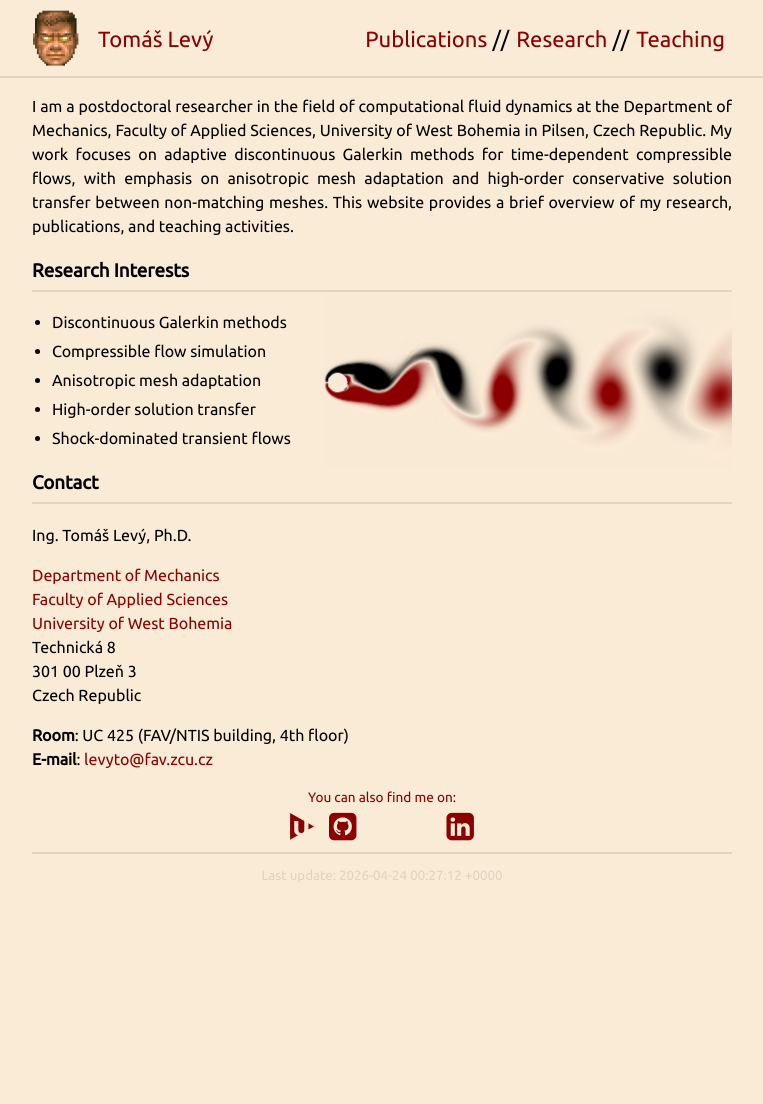
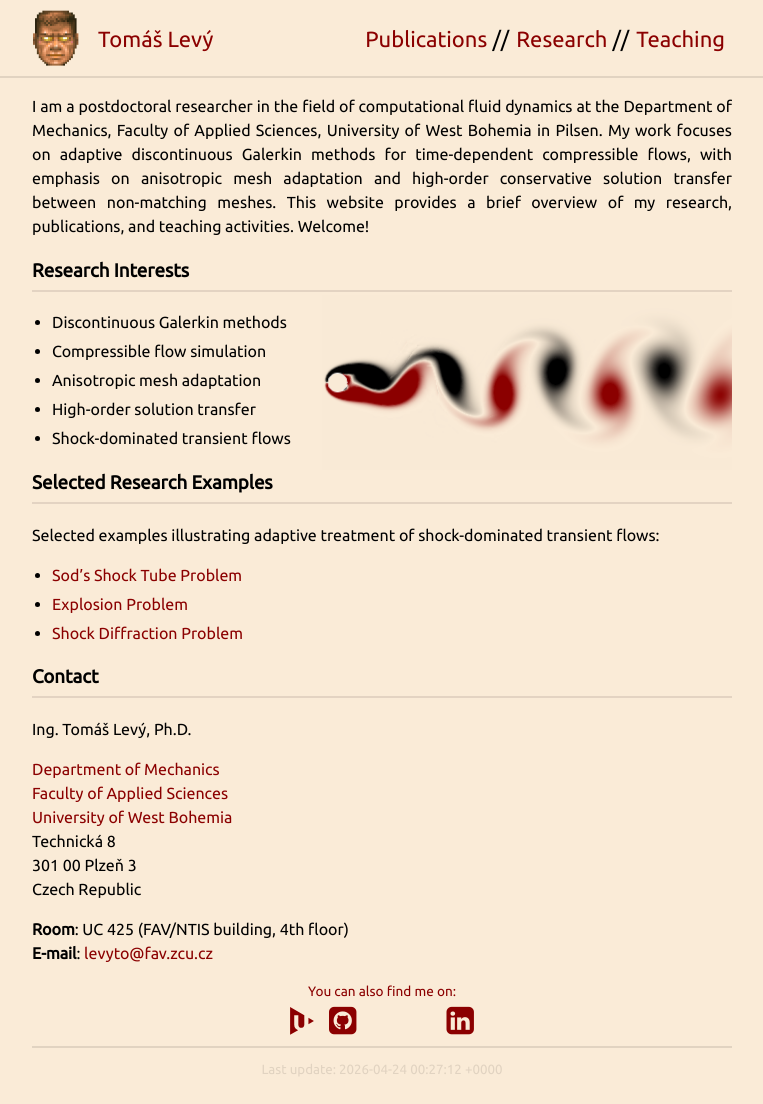
Before and after one commit to levyto/levyto.github.io, a Jekyll site: the page built from index.md, in a window 1280 px wide. Shown: the whole page, without its empty margins (258-1021 px from the left). Built offline with Jekyll 4.4.1, drawn with Linux system fonts in a browser that asks for light colours; nearby versions of some CDN libraries; a style sheet for code colours, icons or effects is not loaded; before the commit the page ends 910 px from its top, so only the background shows below that.

Commit message:
Polished home page

```diff
--- a/_sass/_style.scss
+++ b/_sass/_style.scss
@@ -147,3 +147,10 @@ blockquote p:last-child {
   font-size: 0.95rem;
   text-align: center;
 }
+
+.home-image {
+  display: block;
+  max-width: 100%;
+  height: auto;
+  margin: 0 auto;
+}
--- a/index.md
+++ b/index.md
@@ -8,17 +8,27 @@ layout: default
 <!-- <img src="{{ '/figs/vonkarman.png' | relative_url }}" style="width: 300px; float: right; margin: 0 0 1rem 1rem;"> -->
 
 
-I am a postdoctoral researcher in the field of computational fluid dynamics at the Department of Mechanics, Faculty of Applied Sciences, University of West Bohemia in Pilsen, Czech Republic. My work focuses on adaptive discontinuous Galerkin methods for time-dependent compressible flows, with emphasis on anisotropic mesh adaptation and high-order conservative solution transfer between non-matching meshes. This website provides a brief overview of my research, publications, and teaching activities.
+I am a postdoctoral researcher in the field of computational fluid dynamics at the Department of Mechanics, Faculty of Applied Sciences, University of West Bohemia in Pilsen. My work focuses on adaptive discontinuous Galerkin methods for time-dependent compressible flows, with emphasis on anisotropic mesh adaptation and high-order conservative solution transfer between non-matching meshes. This website provides a brief overview of my research, publications, and teaching activities. Welcome!
 
 ### Research Interests
 
-<img src="{{ '/figs/vonkarman_crop.png' | relative_url }}" style="width: 410px; float: right; margin-top: -15px;">
+<div class="home-image ">
+    <img src="{{ '/figs/vonkarman_crop.png' | relative_url }}" style="width: 410px; float: right; margin-top: -15px;">
+</div>
 
 - Discontinuous Galerkin methods
 - Compressible flow simulation
 - Anisotropic mesh adaptation
 - High-order solution transfer
 - Shock-dominated transient flows
+
+### Selected Research Examples
+
+Selected examples illustrating adaptive treatment of shock-dominated transient flows:
+
+- [Sod's Shock Tube Problem]({{ '/pages/research/sod' | relative_url }})
+- [Explosion Problem]({{ '/pages/research/explosion' | relative_url }})
+- [Shock Diffraction Problem]({{ '/pages/research/shockdiffraction' | relative_url }})
 
 ### Contact
 
```
